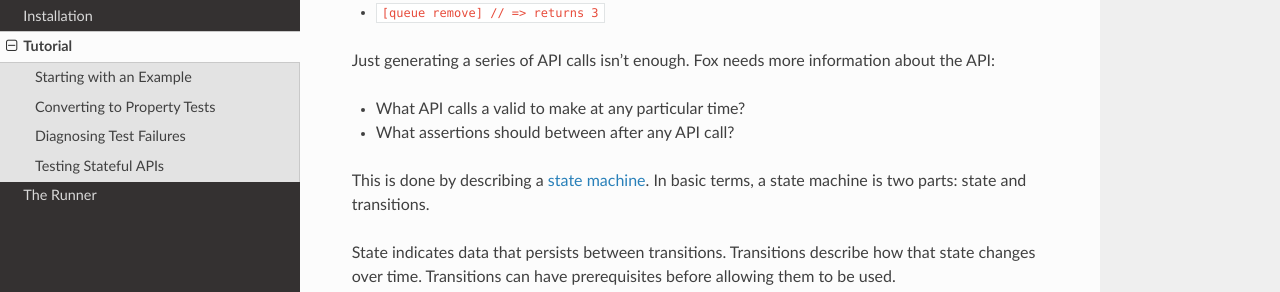
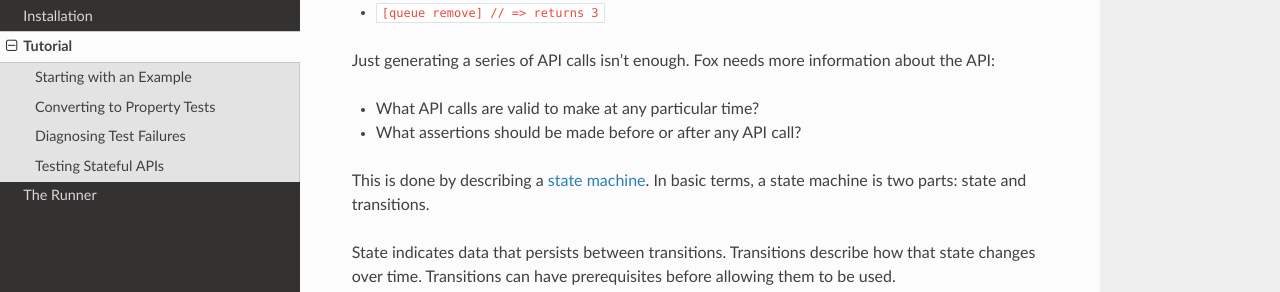
Before and after one commit to jeffh/Fox, a Sphinx documentation site: the page built from docs/source/tutorial.rst, in a window 1280 px wide and 900 px high, scrolled down 4308 px. Shown: the part 159-451 px from the top of the window. Built offline with Sphinx 7.4.7 and the Read the Docs theme 2.0.0, drawn with Linux system fonts in a browser that asks for light colours; pages that are not in the unit, such as notebooks, are missing from menus.

Commit message:
tutorial.rst: Fix typos in bullet list

```diff
--- a/docs/source/tutorial.rst
+++ b/docs/source/tutorial.rst
@@ -253,8 +253,8 @@ Removing objects returns the first item in the Queue:
 Just generating a series of API calls isn't enough. Fox needs more information
 about the API:
 
-- What API calls a valid to make at any particular time?
-- What assertions should between after any API call?
+- What API calls are valid to make at any particular time?
+- What assertions should be made before or after any API call?
 
 This is done by describing a `state machine`_. In basic terms, a state machine
 is two parts: state and transitions.
```
